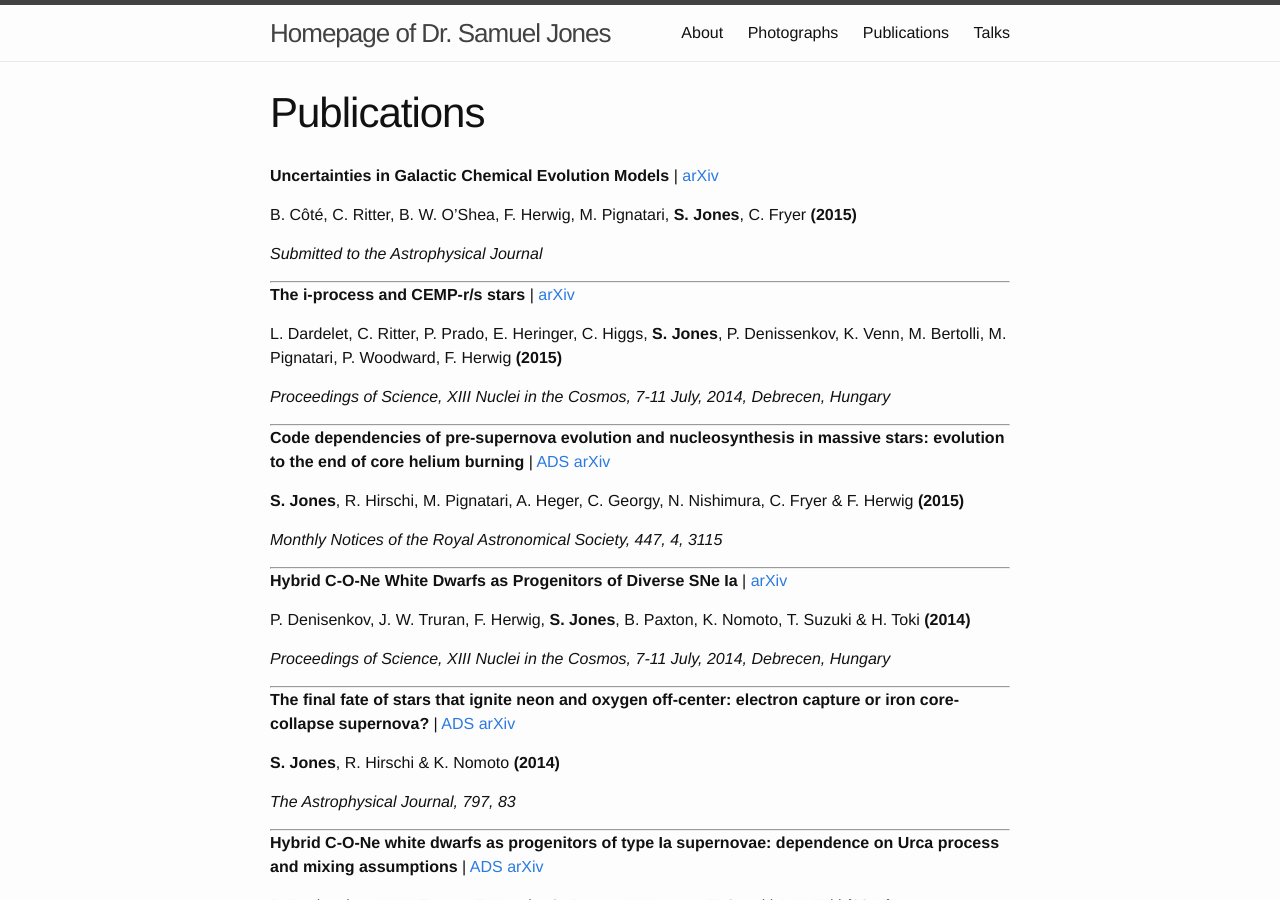
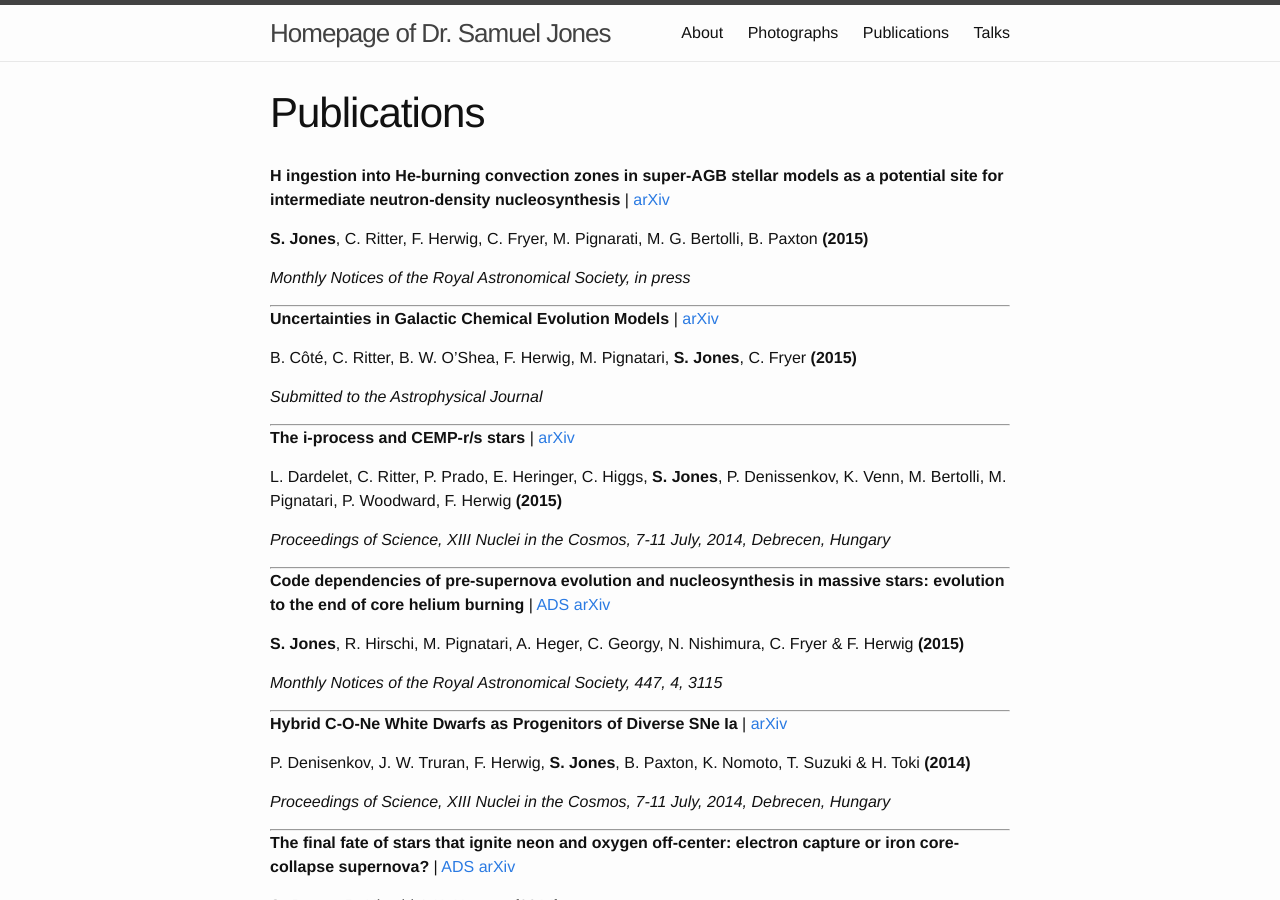
Before and after one commit to swjones/swjones.github.io, a Jekyll site: the page built from publications.md, in a window 1280 px wide and 900 px high. Built offline with Jekyll 4.4.1, drawn with Linux system fonts in a browser that asks for light colours; formulas are drawn with MathJax 3.

Commit message:
added new MNRAS publication
Former-commit-id: e602a5a96346b73e77df77dc3289d7e6af8cb67e

```diff
--- a/publications.md
+++ b/publications.md
@@ -2,6 +2,17 @@
 layout: page
 title: Publications
 permalink: /publications/
+---
+
+__H ingestion into He-burning convection zones in super-AGB stellar models
+as a potential site for intermediate neutron-density nucleosynthesis__
+| [arXiv](http://www.google.de)
+
+__S. Jones__, C. Ritter, F. Herwig, C. Fryer, M. Pignarati, M. G. Bertolli,
+B. Paxton __(2015)__
+
+_Monthly Notices of the Royal Astronomical Society, in press_
+
 ---
 
 __Uncertainties in Galactic Chemical Evolution Models__
```
